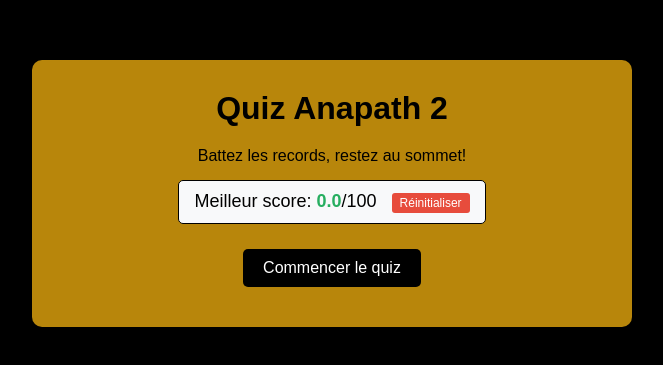
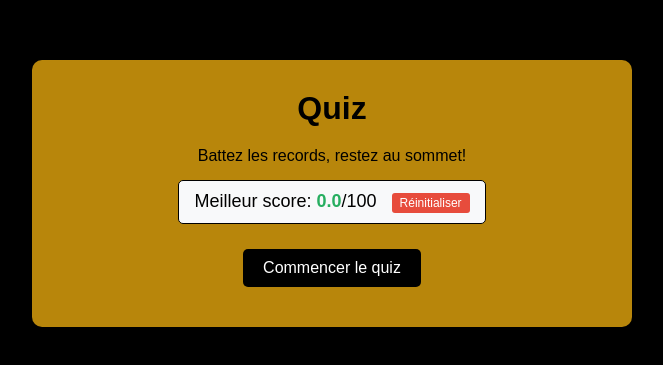
Before and after one commit to Lauw10/pej_qcm, a plain HTML site: page index.html in a window 1280 px wide. Shown: the part 207-572 px from the top of the page, without its empty margins (308-971 px from the left). Drawn offline with Linux system fonts and the light colour scheme.

Commit message:
Update index.html

```diff
--- a/index.html
+++ b/index.html
@@ -3,12 +3,12 @@
 <head>
     <meta charset="UTF-8">
     <meta name="viewport" content="width=device-width, initial-scale=1.0">
-    <title>Quiz Anapath 2</title>
+    <title>Promotion Edward Jenner</title>
     <link rel="stylesheet" href="style.css">
 </head>
 <body>
     <div class="container">
-        <h1>Quiz Anapath 2</h1>
+        <h1>Quiz</h1>
 
         <div id="start-screen" class="screen">
             <p>Battez les records, restez au sommet!</p>
```
